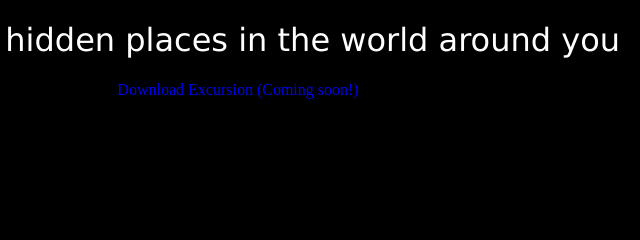
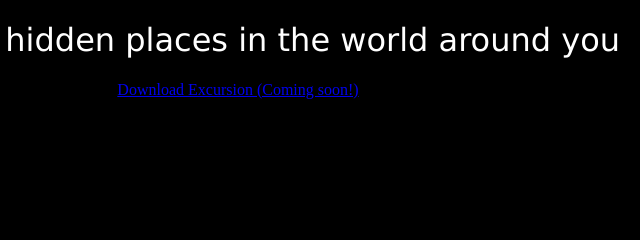
Before and after one commit to KyleHS/excursion, a plain HTML site: page index.html in a window 1280 px wide. Shown: the top 240 px of the page, 402-1042 px from the left. Drawn offline with Linux system fonts and the light colour scheme; grey boxes are pictures that could not be loaded.

Commit message:
Fix Alignment Again.

```diff
--- a/resources/css/style.css
+++ b/resources/css/style.css
@@ -20,7 +20,8 @@ h2 {
   text-align: center;
 }
 a {
-  text-decoration: none;
+  text-decoration: underline;
+  text-align: center;
 }
 h3 {
   text-align: right;
```
